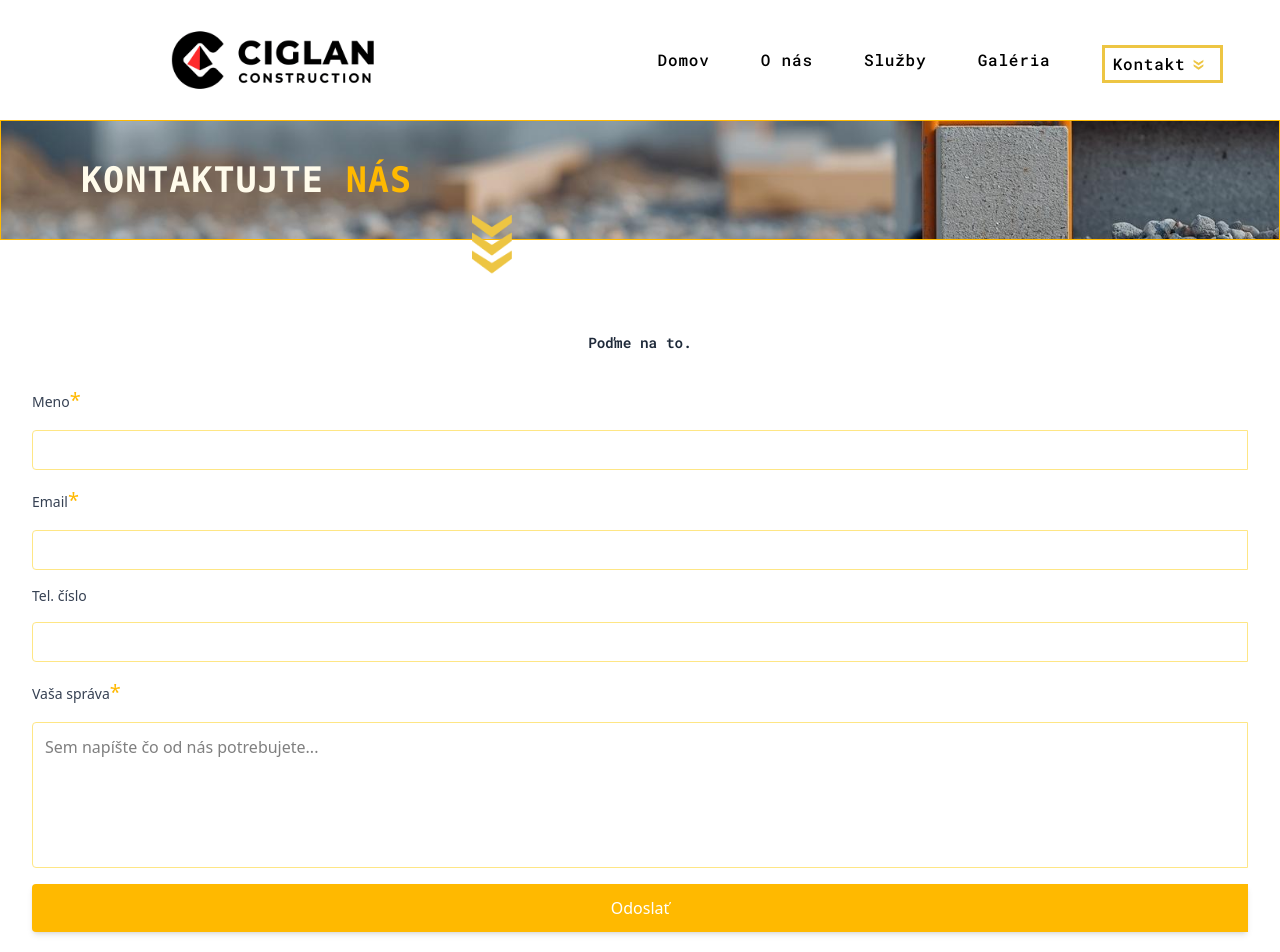
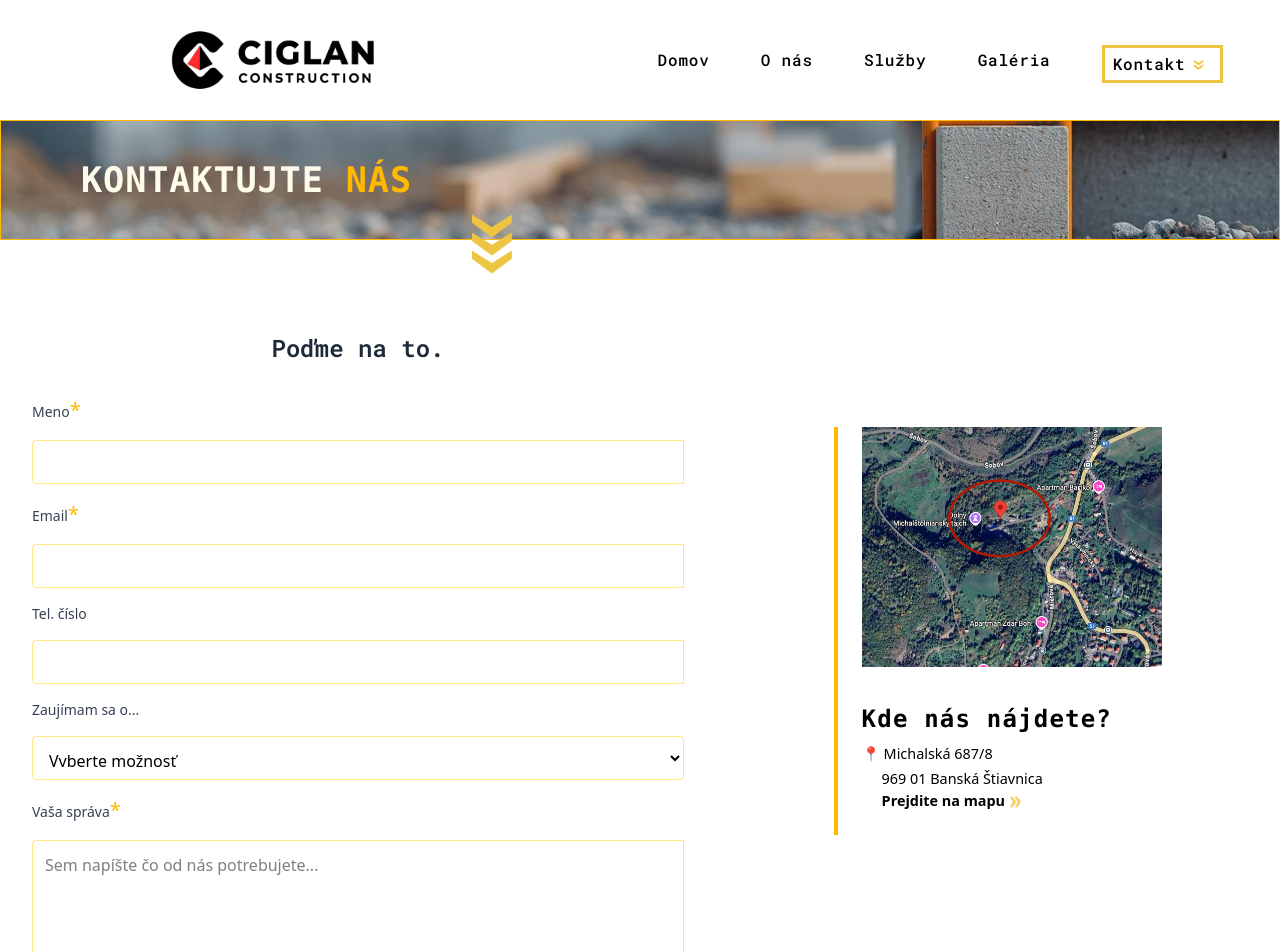
Before and after one commit to Dukoooo/ciglan_2025_tailwind, a React (Vite) app: page /contact in a window 1280 px wide. Shown: the top 952 px of the page. Built offline with nearby package versions, Linux system fonts and the light colour scheme.

Commit message:
feat: Form page + notification onSend email

```diff
--- /dev/null
+++ b/src/components/Buttons/ButtonSmall.jsx
@@ -0,0 +1,24 @@
+import arrows_small from "../../assets/arrows__small.png";
+
+const defaultArrowClass =
+  "transform rotate-269 h-[12px] relative top-[1px] transition-all duration-200 group-hover:translate-x-1 group-hover:drop-shadow";
+
+function ButtonSmall({
+  children,
+  href,
+  imgSrc = arrows_small,
+  imgClassName = defaultArrowClass,
+}) {
+  return (
+    <a
+      target="blank"
+      href={href}
+      className="group pl-5 flex flex-row gap-1 items-center font-bold hover:underline"
+    >
+      {children}
+      <img src={imgSrc} alt="arrow" className={imgClassName} />
+    </a>
+  );
+}
+
+export default ButtonSmall;
--- /dev/null
+++ b/src/components/UI/AppNotification.jsx
@@ -0,0 +1,26 @@
+import { useEffect } from "react";
+
+function AppNotification({ message, type, onClose }) {
+  useEffect(() => {
+    const timer = setTimeout(() => {
+      onClose();
+    }, 3000);
+
+    return () => clearTimeout(timer);
+  }, [onClose]);
+
+  const notificationStyle = {
+    position: "fixed",
+    top: "20px",
+    right: "20px",
+    padding: "10px 20px",
+    backgroundColor: type === "success" ? "green" : "red",
+    color: "white",
+    borderRadius: "5px",
+    boxShadow: "0 2px 6px rgba(0,0,0,0.2)",
+  };
+
+  return <div style={notificationStyle}>{message}</div>;
+}
+
+export default AppNotification;
--- a/src/components/layout/Footer.jsx
+++ b/src/components/layout/Footer.jsx
@@ -1,6 +1,6 @@
 function Footer() {
   return (
-    <footer className="h-[30vh] bg-neutral-800 w-screen text-amber-50 flex  mx-auto ">
+    <footer className="min-h-[30vh] bg-neutral-800 w-screen text-amber-50 flex  mx-auto items-center justify-center xl:pl-15 ">
       <div className="py-7 mx-auto w-[85%] xl:max-w-[500px] md:w-[50%]  my-auto md:pl-18 justify-center items-center pl-10 xl:pl-32 ">
         <ul className="flex flex-col items-start gap-2 tracking-wider text-left ">
           <li className="flex items-center gap-3 tracking-wider">
--- a/src/pages/FormPage.jsx
+++ b/src/pages/FormPage.jsx
@@ -1,4 +1,4 @@
-import React, { useRef } from "react";
+import React, { useRef, useState } from "react";
 import emailjs from "@emailjs/browser";
 import Navigation from "../components/layout/Navigation";
 import ScrollToTop from "../utils/ScrollToTop";
@@ -7,29 +7,76 @@ import SubFooter from "../components/layout/SubFooter";
 import background2 from "../assets/background_2.jpg";
 import arrows from "../assets/arrow_triple_big.png";
 import mapa from "../assets/mapa_ciglan.png";
+import arrows_small from "../assets/arrows__small.png";
+import ButtonSmall from "../components/Buttons/ButtonSmall";
+import AppNotification from "../components/UI/AppNotification";
+
 function FormPage() {
+  const [name, setName] = useState("");
+  const [email, setEmail] = useState("");
+  const [phone, setPhone] = useState("");
+  const [subject, setSubject] = useState("");
+  const [message, setMessage] = useState("");
+  const [notification, setNotification] = useState(null);
+
+  const handleCloseNotification = () => {
+    setNotification(null);
+  };
+
+  const formParams = {
+    user_name: name,
+    user_email: email,
+    user_phone: phone,
+    interest: subject,
+    message: message,
+  };
+
   const form = useRef();
   const sendEmail = (e) => {
     e.preventDefault();
 
     emailjs
-      .sendForm("service_bzcasl2", "template_0erw0ji", form.current, {
-        publicKey: "AemO0hndGYyOvxtK0",
+      .send(
+        "service_bzcasl2",
+        "template_0erw0ji",
+        formParams,
+        "AemO0hndGYyOvxtK0"
+      )
+      .then(() => {
+        setTimeout(() => {
+          setNotification({
+            message: "Email úspešne odoslaný!",
+            type: "success",
+          });
+        }, 500);
+
+        setName("");
+        setEmail("");
+        setPhone("");
+        setSubject("");
+        setMessage("");
       })
-      .then(
-        () => {
-          console.log("SUCCESS!");
-        },
-        (error) => {
-          console.log("FAILED...", error.text);
-        }
-      );
+      .catch(() => {
+        setTimeout(() => {
+          setNotification({
+            message: "Email sa nepodarilo odoslať!",
+            type: "error",
+          });
+        }, 500);
+      });
   };
   return (
     <>
       <Navigation />
       <ScrollToTop />
-      <section className="flex items-center justify-center flex-col  w-full h-auto">
+      {notification && (
+        <AppNotification
+          message={notification.message}
+          type={notification.type}
+          onClose={handleCloseNotification}
+        />
+      )}
+      <section className="flex items-center justify-center flex-col  w-full h-auto relative">
         <div
           className="min-h-[15vh] flex justify-start pl-5 md:pl-20 items-center w-full mt-0 mb-5  bg-cover bg-center border-1 border-amber-400 font-extrabold text-2xl  md:text-[2.2rem] uppercase"
           style={{ backgroundImage: `url(${background2})` }}
@@ -45,12 +92,14 @@ function FormPage() {
             />
           </div>
         </div>
+
+        <div className="w-screen mx-auto  flex flex-col items-center lg:flex-row lg:justify-center  lg:max-w-[1300px] ">
           <form
             ref={form}
             onSubmit={sendEmail}
-          className="flex flex-col gap-4 w-[100%] my-10   p-8  "
+            className="flex flex-col gap-4 w-[100%] max-w-[800px] my-10   p-8  "
           >
-          <h2 className="text-[0.9rem] font-semibold text-center text-gray-800 mb-4 font-[Roboto_Mono]">
+            <h2 className="text-[0.9rem] font-semibold text-center text-gray-800 mb-4 font-[Roboto_Mono]  lg:text-2xl">
               Poďme na to.
             </h2>
 
@@ -58,33 +107,61 @@ function FormPage() {
               Meno<span className="text-amber-400 text-xl">*</span>
             </label>
             <input
+              value={name}
+              onChange={(e) => setName(e.target.value)}
               type="text"
               name="user_name"
-            className="p-3 rounded-l border border-amber-200 focus:outline-none focus:ring-2 focus:ring-amber-300 h-10"
+              className="p-3 rounded-l border border-amber-200 focus:outline-none focus:ring-2 focus:ring-amber-300 h-11"
             />
 
             <label className="text-sm font-medium text-gray-700">
               Email<span className="text-amber-400 text-xl">*</span>
             </label>
             <input
+              value={email}
+              onChange={(e) => setEmail(e.target.value)}
               type="email"
               name="user_email"
-            className="p-3 rounded-l border border-amber-200 focus:outline-none focus:ring-2 focus:ring-amber-300 h-10"
+              className="p-3 rounded-l border border-amber-200 focus:outline-none focus:ring-2 focus:ring-amber-300 h-11"
             />
 
             <label className="text-sm font-medium text-gray-700">
               Tel. číslo
             </label>
             <input
+              value={phone}
+              onChange={(e) => setPhone(e.target.value)}
               type="text"
               name="user_phone"
-            className="p-3 rounded-l border border-amber-200 focus:outline-none focus:ring-2 focus:ring-amber-300 h-10"
+              className="p-3 rounded-l border border-amber-200 focus:outline-none focus:ring-2 focus:ring-amber-300 h-11"
             />
-
+            <label
+              htmlFor="interest"
+              className="text-sm font-medium text-gray-700"
+            >
+              Zaujímam sa o...
+            </label>
+            <select
+              value={subject}
+              onChange={(e) => setSubject(e.target.value)}
+              id="interest"
+              name="interest"
+              className="p-3 rounded border border-amber-200 focus:outline-none focus:ring-2 focus:ring-amber-300 h-11 bg-white"
+            >
+              {" "}
+              <option value="" disabled>
+                Vyberte možnosť
+              </option>
+              <option value="zemne-prace">Zemné a výkopové práce</option>
+              <option value="stavebna-cinnost">Stavebná činnosť</option>
+              <option value="zahradne-prace">Záhradné práce a iné</option>
+            </select>
             <label className="text-sm font-medium text-gray-700">
               Vaša správa<span className="text-amber-400 text-xl">*</span>
             </label>
             <textarea
+              value={message}
+              onChange={(e) => setMessage(e.target.value)}
               name="message"
               rows="5"
               className="p-3 rounded-l border border-amber-200 focus:outline-none focus:ring-2 focus:ring-amber-300 resize-none"
@@ -94,13 +171,14 @@ function FormPage() {
             <button
               type="submit"
               value="Send"
-            className="bg-amber-400 text-white font-medium py-3 px-6 rounded-l shadow-md hover:bg-amber-300 transition-colors cursor-pointer"
+              className="bg-amber-400 text-white font-medium py-3 px-6 mx-auto  shadow-md hover:bg-amber-300 transition-colors cursor-pointer w-[8rem]"
             >
               Odoslať
             </button>
           </form>
-        <div className="p-4 mb-10 w-[80%]  mx-auto flex flex-col items-start ">
-          <div className="pb-6">
+          <div className="p-4 mb-10 w-[80%]   flex flex-col items-center relative lg:bottom-10  ">
+            <div className="border-l-4 border-amber-400 pl-6 flex flex-col gap-5 lg:flex-col-reverse">
+              <div className="pb-6  ">
                 <h3 className="font-bold text-xl  md:text-2xl font-mono tracking-wider pb-2">
                   Kde nás nájdete?
                 </h3>
@@ -109,10 +187,23 @@ function FormPage() {
                     Michalská 687/8
                   </p>
                   <p className="pl-5"> 969 01 Banská Štiavnica</p>
+                  <ButtonSmall
+                    href={
+                      "https://www.google.com/maps/place/Michalsk%C3%A1+687%2F8,+969+01+Bansk%C3%A1+%C5%A0tiavnica,+Slovensko/@48.466024,18.8969211,690m/data=!3m2!1e3!4b1!4m6!3m5!1s0x471532dc5ab610f1:0x573c75f661343a38!8m2!3d48.466024!4d18.899496!16s%2Fg%2F11cpp414f9?entry=ttu&g_ep=EgoyMDI1MDkwMy4wIKXMDSoASAFQAw%3D%3D"
+                    }
+                  >
+                    Prejdite na mapu
+                  </ButtonSmall>
                 </div>
               </div>
               <div>
-            <img src={mapa} alt="mapa" className="h-[11em]" />
+                <img
+                  src={mapa}
+                  alt="mapa"
+                  className="h-[11em] lg:h-[15em] lg:mb-4"
+                />
+              </div>
+            </div>
           </div>
         </div>
       </section>
--- a/src/sections/ServicesSection.jsx
+++ b/src/sections/ServicesSection.jsx
@@ -8,7 +8,7 @@ function ServicesSection() {
       id="services"
     >
       <div className="">
-        <h2 className="text-[3rem] mb-[5rem] md:text-[3rem]  md:tracking-normal font-black uppercase text-transparent  text-stroke-1 2xl:text-[4rem] font-[roboto_mono] text-center  ">
+        <h2 className="text-[2rem] mb-[5rem] md:text-[3rem]  md:tracking-normal font-black uppercase  2xl:text-[3.5rem] font-roboto lg:text-left text-center  ">
           Naše služby
         </h2>
         <div className="flex flex-wrap justify-center gap-10">
```
Lines whose indentation alone changed are shown as unchanged.
